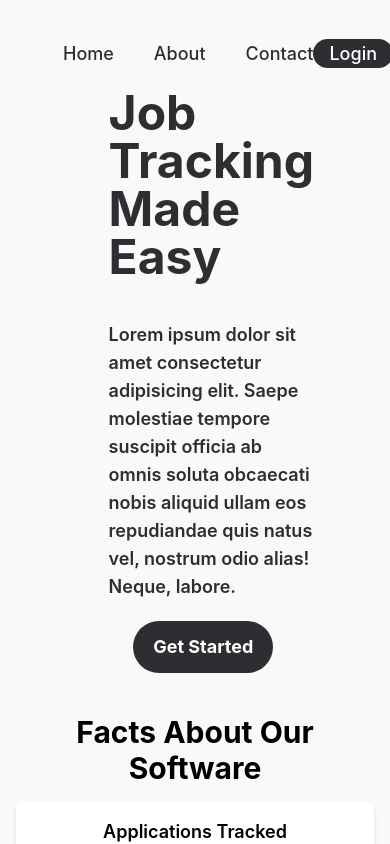
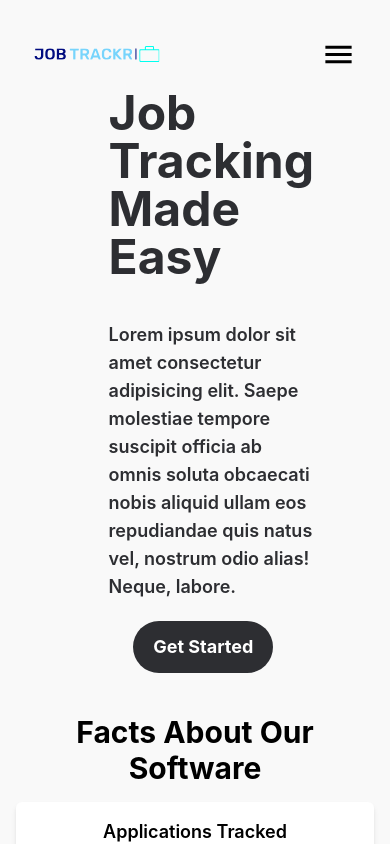
Before and after one commit to imjohnnyy/job-tracker-app, a React (Create React App) app in the folder frontend/: page / in a window 390 px wide. Shown: the top 844 px of the page. Built offline with nearby package versions, Linux system fonts and the light colour scheme.

Commit message:
implemented a hamburger navbar for smaller devices

```diff
--- a/frontend/package.json
+++ b/frontend/package.json
@@ -3,6 +3,10 @@
   "version": "0.1.0",
   "private": true,
   "dependencies": {
+    "@emotion/react": "^11.11.1",
+    "@emotion/styled": "^11.11.0",
+    "@mui/icons-material": "^5.11.16",
+    "@mui/material": "^5.13.6",
     "@testing-library/jest-dom": "^5.16.5",
     "@testing-library/react": "^13.4.0",
     "@testing-library/user-event": "^13.5.0",
--- a/frontend/src/pages/Landing.js
+++ b/frontend/src/pages/Landing.js
@@ -1,8 +1,9 @@
-import React from "react";
+import { useState } from 'react'
 import Logo from "../assets/images/logo.svg";
 import Worker from "../assets/images/landing.svg";
 import { useSpring, animated } from "react-spring";
-
+import MenuIcon from '@mui/icons-material/Menu';
+import CloseIcon from '@mui/icons-material/Close';
 
 
 // Utilized the React Spring library to animate the 'facts' numbers
@@ -16,20 +17,25 @@ const AnimateNumber = ({ n }) => {
 }
 
 
+const Landing = () => {
+  const [isExpandNavbar, setIsExpandNavbar] = useState(false);
 
-const Landing = () => {
+  const handleNav = () => {
+    setIsExpandNavbar(!isExpandNavbar);
+  }
+
   return (
     <div className={"bg-lightergray h-screen"} id="home">
       {/* HEADER */}
-      <header className="flex items-center justify-between w-4/5 p-6 mx-auto">
+      <header className="flex items-center justify-between w-4/5 p-6 mx-auto max-lg:w-[95%]">
         {/* LOGO */}
         <div className="flex items-center space-x-4">
-          <img src={Logo} alt="Logo" className="w-[175px] h-[60px]" />
+          <img src={Logo} alt="Logo" className="w-[175px] h-[60px] static" />
         </div>
 
         {/* NAVIGATION LINKS */}
         <nav>
-          <ul className="flex space-x-10">
+          <ul className="flex space-x-10 max-md:hidden">
             <li>
               <a href="#home" className="text-lg font-medium text-gray hover:text-sky-500"> Home </a>
             </li>
@@ -42,9 +48,20 @@ const Landing = () => {
           </ul>
         </nav>
 
+        {/*  Navigation option for smaller devices (Hamburger menu navbar) */}
+        <div className="block px-4 py-3 mx-2 md:hidden max-lg:mx-0 max-lg:px-0 max-md:ml-[50%]" onClick={handleNav}>
+          <MenuIcon style={{fontSize: 35}} />
+          <ul className={isExpandNavbar ? 'fixed left-0 top-0 w-[100%] h-full bg-white ease-in-out duration-500 flex flex-col items-center justify-center text-2xl text-gray font-semibold' : 'ease-in-out duration-500 fixed left-[-100%]'}>
+            <div className={"flex ml-auto mr-12 mb-20 mt-[-120px]"}><CloseIcon style={{fontSize: 35}} /></div>
+            <li className={"py-5"}><a href="home" className={"hover:text-sky-500"}>Home</a></li>
+            <li className={"py-5"}><a href="#about" className={"hover:text-sky-500"}>About</a></li>
+            <li className={"py-5"}><a href="#contact" className={"hover:text-sky-500"}>Contact</a></li>
+          </ul>
+        </div>
+
         {/* LOGIN BUTTON  (ADD LIGHT/DARK TOGGLE) */}
         <div>
-            <a href="#login" className="px-4 py-1 text-lg font-medium text-white rounded-full cursor-pointer bg-gray hover:bg-blue-700"> Login</a>
+            <a href="#login" className="px-4 py-1 text-lg font-medium text-white rounded-full cursor-pointer bg-gray hover:bg-blue-700 max-md:hidden"> Login</a>
         </div>
 
       </header>
@@ -60,7 +77,7 @@ const Landing = () => {
           <button class="bg-gray hover:bg-blue-700 text-white font-bold text-lg py-3 px-5 rounded-full mt-5 mr-16"> Get Started </button>
         </div>
 
-
+        {/* WORKER IMAGE */}
         <div className={"flex items-center justify-center mt-[-100px]"}>
           <img className={"mr-[10%] w-[2050px] h-[650px] static"} src={Worker} alt="worker"></img>
         </div>
@@ -80,7 +97,6 @@ const Landing = () => {
               <h3 className="mb-2 text-lg font-semibold">Weekly Users</h3>
               <p className="text-2xl font-bold whitespace-nowrap"><AnimateNumber n={1500} /><span>+</span></p>
             </div>
-
           </div>
         </div>
       </footer>
```
Also changed, not shown: 1 other file (tests, documents, lock files or other folders). Lines whose indentation alone changed are shown as unchanged.
